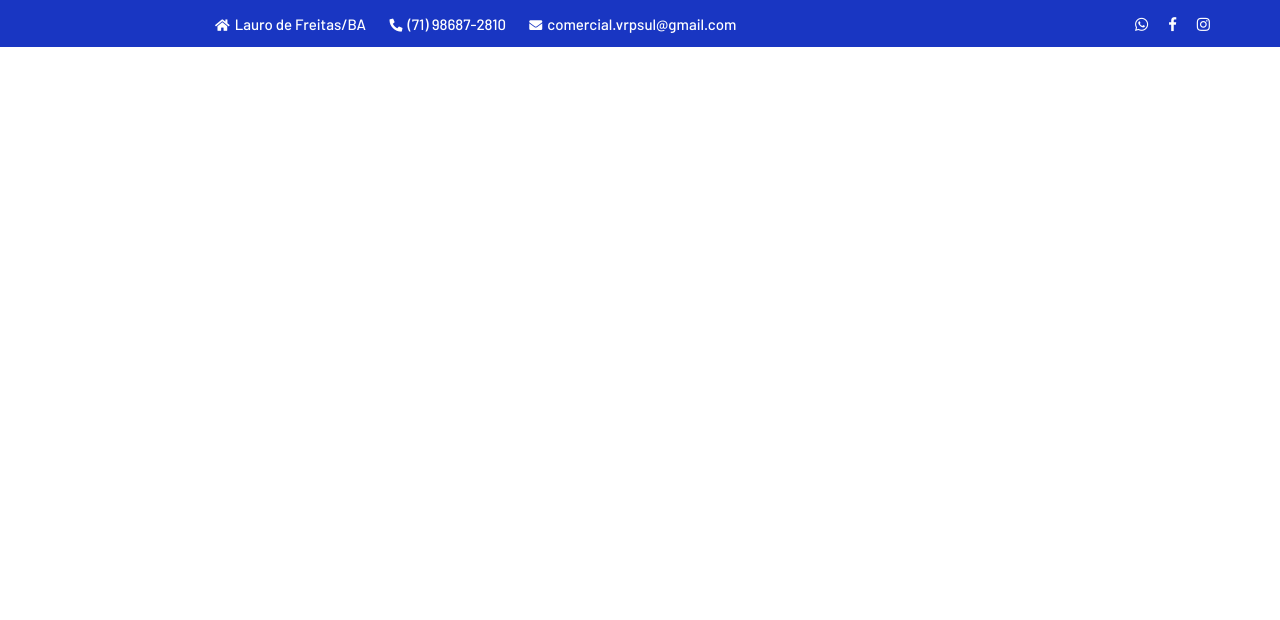
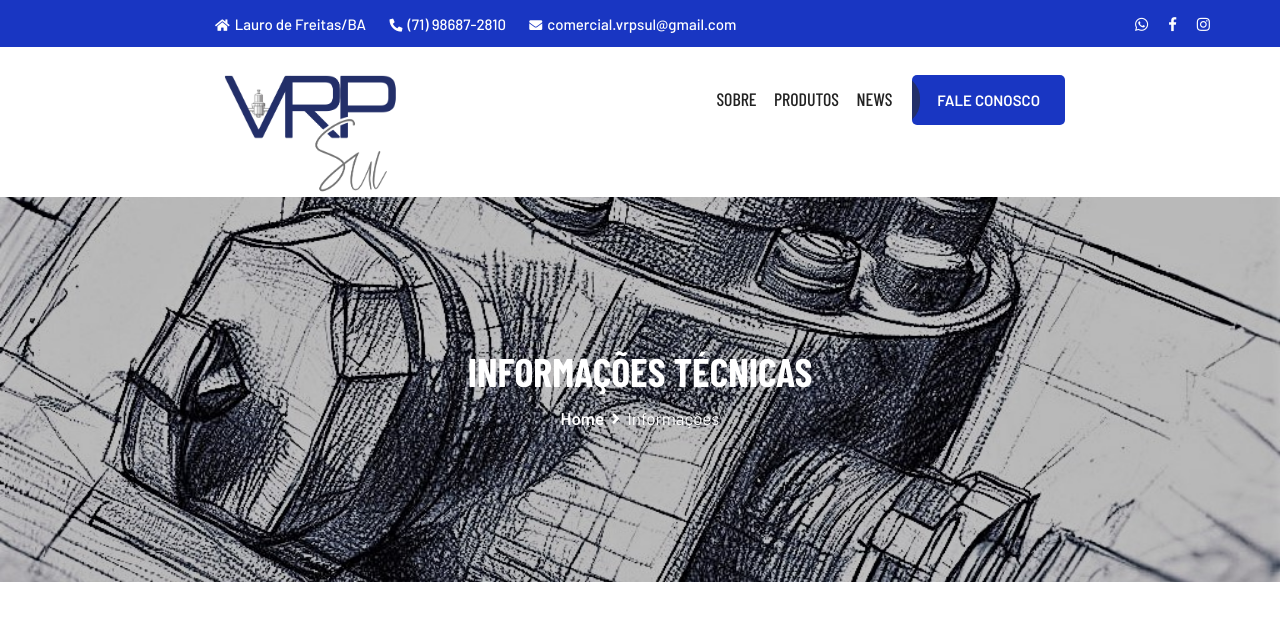
Before and after one commit to MeninoFranca/Empresarial-multpage-simples-2, a website: page information.html in a window 1280 px wide. Drawn offline with nearby package versions, Linux system fonts and the light colour scheme; a web font is replaced by a local one.

Commit message:
header + img estatica informações page

```diff
--- a/information.html
+++ b/information.html
@@ -57,3 +57,94 @@
                 </div>
             </div>
         </div>
+        <!-- END HEADER TOP AREA -->
+        <div class="tx_top2_relative">
+            <div class="">
+                <div class="tx_relative_m">
+                    <div class="">
+                        <div class="mainmenu_width_tx">
+                            <div class="vrp-main-menu one_page hidden-xs hidden-sm witr_h_h10">
+                                <div class="vrp_nav_area scroll_fixed postfix">
+                                    <div class="container">
+                                        <div class="row logo-left">
+                                            <!-- LOGO -->
+                                            <div class="col-md-3 col-sm-3 col-xs-4">
+                                                <div class="logo">
+                                                    <a class="main_sticky_main_l" href="index.html" title="vrp">
+                                                        <img src="assets/images/logo.png" alt="vrp" />
+                                                    </a>
+                                                    <a class="main_sticky_l" href="index.html" title="vrp">
+                                                        <img src="assets/images/logo2.png" alt="vrp" />
+                                                    </a>
+                                                </div>
+                                            </div>
+                                            <div class="col-md-9 col-sm-9 col-xs-8">
+                                                <nav class="vrp_menu main-search-menu">
+                                                    <ul class="sub-menu">
+                                                        <li><a href="about.html">Sobre</a></li>
+                                                        <li><a href="products.html">Produtos</a></li>
+                                                        <li>
+                                                            <a href="news.html">News</a>
+                                                        </li>
+                                                    </ul>
+                                                    <div class="donate-btn-header">
+                                                        <a class="dtbtn" href="contact.html">Fale conosco</a>
+                                                    </div>
+                                                </nav>
+                                            </div>
+                                        </div>
+                                    </div>
+                                </div>
+                            </div>
+                        </div>
+                    </div>
+                </div>
+            </div>
+        </div>
+    </div>
+    <div class="mobile_logo_area hidden-md hidden-lg">
+        <div class="container">
+            <div class="row">
+                <div class="col-sm-12">
+                    <div class="mobile_menu_logo text-center">
+                        <a href="index.html" title="VRP Sul">
+                            <img src="assets/images/logo.png" alt="VRP Sul" />
+                        </a>
+                    </div>
+                </div>
+            </div>
+        </div>
+    </div>
+
+    <!-- MOBILE MENU AREA -->
+    <div class="home-2 mbm hidden-md hidden-lg header_area main-menu-area">
+        <div class="menu_area mobile-menu">
+            <nav class="vrp_menu">
+                <ul class="sub-menu">
+                    <li><a href="about.html">Sobre</a></li>
+                    <li><a href="products.html">Produtos</a></li>
+                    <li><a href="news.html">News</a></li>
+                    <li><a href="contact.html">Fale conosco</a></li>
+                </ul>
+            </nav>
+        </div>
+    </div>
+    <!-- END MOBILE MENU AREA  -->
+    <div class="breadcumb-area information">
+        <div class="container">
+            <div class="row">
+                <div class="col-md-12 txtc text-center ccase">
+                    <div class="brpt">
+                        <h2>Informações técnicas</h2>
+                    </div>
+                    <div class="breadcumb-inner">
+                        <ul>
+                            <li><a href="index.html">Home</a></li>
+                            <li><i class="fas fa-angle-right"></i></li>
+                            <li>Informações</li>
+                        </ul>
+                    </div>
+                </div>
+            </div>
+        </div>
+    </div>
```
